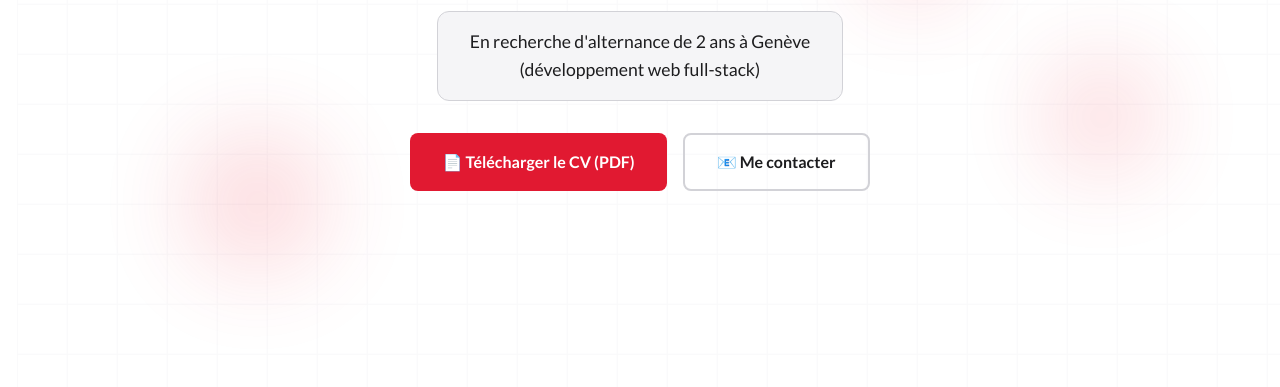
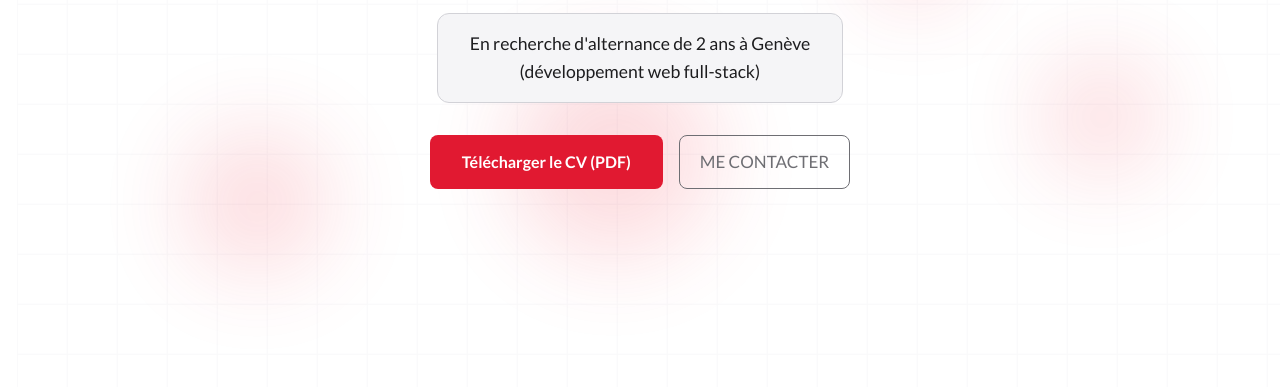
Before and after one commit to Matis-Wostry/cv, a plain HTML site: page index.html in a window 1280 px wide. Shown: the part 413-800 px from the top of the page. Drawn offline with Linux system fonts and the light colour scheme.

Commit message:
Update Bouton Contact

```diff
--- a/index.html
+++ b/index.html
@@ -31,6 +31,7 @@
     <div class="floating-pill pill-2"></div>
     <div class="floating-pill pill-3"></div>
     <div class="floating-pill pill-4"></div>
+    <div class="floating-pill pill-5"></div>
 
     <header>
         <nav>
@@ -55,10 +56,10 @@
             <p class="baseline">En recherche d'alternance de 2 ans à Genève </br>(développement web full-stack)</p>
             <div class="hero-cta">
                 <!-- Version PDF Générée -->
-                <!-- <button class="btn btn-primary" id="downloadPdfBtn">📄 Télécharger le CV (PDF)</button> -->
+                <!-- <button class="btn btn-primary" id="downloadPdfBtn">Télécharger le CV (PDF)</button> -->
                 <!-- Version PDF Statique -->
-                <a href="assets/cv/CV_Matis_Wostry.pdf" download class="btn btn-primary">📄 Télécharger le CV (PDF)</a>
-                <a href="#contact" class="btn btn-ghost">📧 Me contacter</a>
+                <a href="assets/cv/CV_Matis_Wostry.pdf" download class="btn btn-primary">Télécharger le CV (PDF)</a>
+                <a href="#contact" class="btn btn-ghost">Me contacter</a>
             </div>
         </section>
 
--- a/style/style.css
+++ b/style/style.css
@@ -126,6 +126,15 @@ body::before {
     height: 90px;
     top: 40%;
     right: 25%;
+    animation: float 9s ease-in-out infinite, pulse 4.5s ease-in-out infinite;
+    animation-delay: 1s, 0.5s;
+}
+
+.pill-5 {
+    width: 180px;
+    height: 180px;
+    top: 60%;
+    right: 45%;
     animation: float 9s ease-in-out infinite, pulse 4.5s ease-in-out infinite;
     animation-delay: 1s, 0.5s;
 }
@@ -363,14 +372,29 @@ BUTTONS
 }
 
 .btn-ghost {
+    padding: 10px 20px;
+    text-transform: uppercase;
+    border-radius: 8px;
+    font-size: 17px;
+    font-weight: 500;
+    color: var(--clr-muted);
+    text-shadow: none;
     background: transparent;
-    color: var(--clr-text);
-    border: 2px solid var(--clr-border);
+    cursor: pointer;
+    box-shadow: transparent;
+    border: 1px solid var(--clr-muted);
+    transition: 0.5s ease;
+    user-select: none;
 }
 
-.btn-ghost:hover {
-    border-color: var(--clr-accent);
-    background: rgba(225, 25, 49, 0.1);
+.btn-ghost:hover,
+:focus {
+  color: #ffffff;
+  background: var(--clr-accent);
+  border: 1px solid var(--clr-accent);
+  text-shadow: 0 0 5px #ffffff, 0 0 10px #ffffff, 0 0 20px #ffffff;
+  box-shadow: 0 0 5px var(--clr-accent), 0 0 20px var(--clr-accent), 0 0 50px var(--clr-accent),
+    0 0 100px var(--clr-accent);
 }
 
 /* ============================================
```
